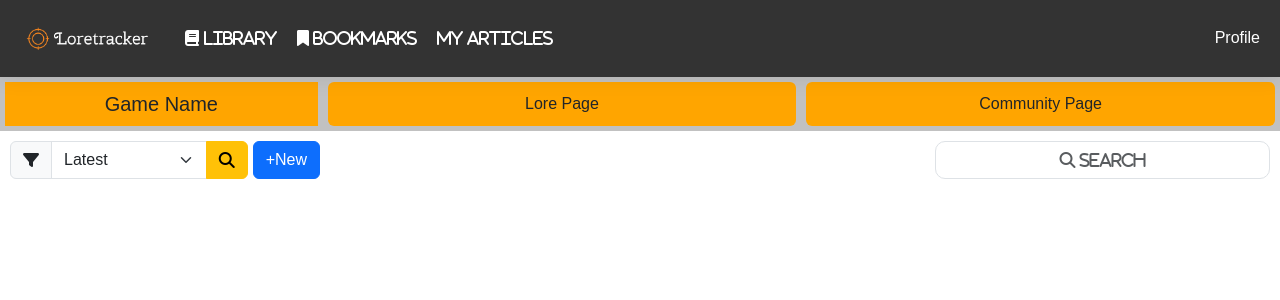
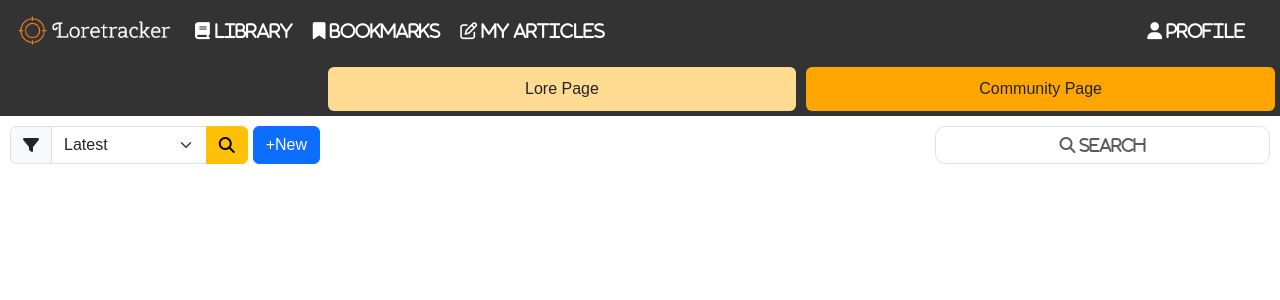
Before and after one commit to NagyGergo1/loretracker, a PHP site: page /communityPage.html in a window 1280 px wide. Shown: the top 300 px of the page. Run offline with PHP 8.4, Linux system fonts and the light colour scheme; some libraries are stand-ins or nearby versions.

Commit message:
design fejlesztések, toast nem működik

```diff
--- a/communityPage.html
+++ b/communityPage.html
@@ -13,22 +13,21 @@
 
 <body>
     <div class="container">
-        <div class="navbar">
+        <div class="navbar" style="box-shadow: none;">
             <div class="left-items">
-                <div><a href="./mainPage.html" class="active" style="font-family: FontAwesome;"><img src="./img/loretracker_logo.png" class="img-fluid img-rounded float-start" alt="Loretrakcer" style="max-width: 150px;"></a></div>
-                <div><a href="./libraryPage.html" style="font-family: FontAwesome;" class="active">&#xf02d Library</a>
-                </div>
-                <div style="font-family: FontAwesome;">&#xf02e Bookmarks</div>
-                <div id="toMyArticles" style="font-family: FontAwesome;"><a href="./myArticlesPage.html">My Articles</a></div>
+                <div><a href="./mainPage.html" class="active" style="font-family: FontAwesome;"><img src="./img/loretracker_logo.png" class="img-fluid img-rounded float-start" alt="Loretrakcer" style="max-width: 160px;"></a></div>
+                <div><a href="./libraryPage.html" style="font-family: FontAwesome;" class="active">&#xf02d Library</a></div>
+                <div><a href="" style="font-family: FontAwesome;">&#xf02e Bookmarks</a></div>
+                <div id="toMyArticles" style="font-family: FontAwesome;"><a href="./myArticlesPage.html">&#xf044 My Articles</a></div>
             </div>
             <div class="right-items">
-                <div><a href="./loginPage.html" class="active">Profile</a></div>
+                <div><a href="./loginPage.html" class="active" style="font-family: FontAwesome; margin: 15px;">&#xf007 Profile</a></div>
             </div>
         </div>
-        <div class="button-container">
-            <h5 class="form-label">Game Name</h5>
-            <a href="./gamePage.html" type="button" class="btn" id="lorePageLink">Lore Page</a>
-            <a href="#" type="button" class="btn">Community Page</a>
+        <div class="button-container" style="background-color: #333;">
+            <h5 class="form-label" id="gameName"></h5>
+            <a href="./gamePage.html" type="button" class="btn changeBtn" id="lorePageLink" style="background-color: #FFDB91;">Lore Page</a>
+            <a href="#" type="button" class="btn changeBtn">Community Page</a>
         </div>
         <div class="main">
             <div class="content-area" id="content-area">
@@ -129,6 +128,19 @@
         </div>
     </div>
 
+    <!-- up/down vote toast -->
+    <div class="toast-container position-fixed bottom-0 end-0 p-3">
+        <div id="liveToastUp" class="toast" role="alert" aria-live="assertive" aria-atomic="true">
+        <div class="toast-header">
+            <strong class="me-auto">Message</strong>
+            <button type="button" class="btn-close" data-bs-dismiss="toast" aria-label="Close"></button>
+        </div>
+        <div class="toast-body">
+            You liked this post!
+        </div>
+        </div>
+    </div>
+
     <script src="https://cdn.jsdelivr.net/npm/bootstrap@5.3.3/dist/js/bootstrap.bundle.min.js"
         integrity="sha384-YvpcrYf0tY3lHB60NNkmXc5s9fDVZLESaAA55NDzOxhy9GkcIdslK1eN7N6jIeHz"
         crossorigin="anonymous"></script>
--- a/css/communityPage.css
+++ b/css/communityPage.css
@@ -24,7 +24,8 @@
     width: 25%;
     margin: 5px;
     padding: 10px;
-    background-color: orange;
+    color: orange;
+    background-color: #333 !important;
     border: none;
     text-align: center;
 }
@@ -117,3 +118,7 @@
     margin: 0px;
     /* padding: 5px; */
 }
+
+.changeBtn:hover, .changeBtn:active{
+    background-color: orange !important;
+}
--- a/css/index.css
+++ b/css/index.css
@@ -23,6 +23,7 @@ body {
 .right-items {
     display: flex;
     align-items: center;
+    font-size: 17px;
 }
 
 .left-items {
@@ -66,3 +67,9 @@ body {
     padding: 10px;
     background-color: #f1f1f1;
 }
+
+img {
+    border-radius: 0.375rem;
+    width: 100%;
+    height: 100%;
+}
--- a/css/loginPage.css
+++ b/css/loginPage.css
@@ -1,3 +1,5 @@
+@import "//netdna.bootstrapcdn.com/font-awesome/3.0/css/font-awesome.css";
+
 .main {
     justify-content: center;
     align-items: center;
--- a/css/myArticlesPage.css
+++ b/css/myArticlesPage.css
@@ -0,0 +1 @@
+@import "//netdna.bootstrapcdn.com/font-awesome/3.0/css/font-awesome.css";
--- a/js/communityPage.js
+++ b/js/communityPage.js
@@ -16,6 +16,9 @@ async function newPostSections() {
 
         let gameData = await callphpFunction("gameNameGet", { id: gameId });
         let userData = await callphpFunction("getUserByEmail", { email: getCookie("email") });
+
+        let gameName = document.getElementById("gameName");
+        gameName.innerHTML = gameData.nev
 
         console.log();
 
@@ -110,6 +113,7 @@ async function loadCommunityPosts() {
         upvote.type = "button"
         upvote.classList = "btn btn-success post-vote-btn"
         upvote.innerHTML = "&#xf062"
+        upvote.id = "upVote"
         upDownVote.appendChild(upvote)
 
         let downvote = document.createElement("button")
@@ -117,6 +121,7 @@ async function loadCommunityPosts() {
         downvote.type = "button"
         downvote.classList = "btn btn-danger post-vote-btn"
         downvote.innerHTML = "&#xf063"
+        downvote.id = "downVote"
         upDownVote.appendChild(downvote)
 
         cardHeaderContent.appendChild(upDownVote)
@@ -198,6 +203,7 @@ async function loadCommunityPosts() {
             upvote.type = "button"
             upvote.classList = "btn btn-success post-vote-btn"
             upvote.innerHTML = "&#xf062"
+            upvote.id = "upVote"
             upDownVote.appendChild(upvote)
 
             let downvote = document.createElement("button")
@@ -205,6 +211,7 @@ async function loadCommunityPosts() {
             downvote.type = "button"
             downvote.classList = "btn btn-danger post-vote-btn"
             downvote.innerHTML = "&#xf063"
+            downvote.id = "downVote"
             upDownVote.appendChild(downvote)
 
             cardHeaderContent.appendChild(upDownVote)
@@ -381,6 +388,7 @@ async function searchBar() {
                         upvote.type = "button"
                         upvote.classList = "btn btn-success post-vote-btn"
                         upvote.innerHTML = "&#xf062"
+                        upvote.id = "upVote"
                         upDownVote.appendChild(upvote)
 
                         let downvote = document.createElement("button")
@@ -388,6 +396,7 @@ async function searchBar() {
                         downvote.type = "button"
                         downvote.classList = "btn btn-danger post-vote-btn"
                         downvote.innerHTML = "&#xf063"
+                        downvote.id = "downVote"
                         upDownVote.appendChild(downvote)
 
                         cardHeaderContent.appendChild(upDownVote)
@@ -472,6 +481,7 @@ async function searchBar() {
                             upvote.type = "button"
                             upvote.classList = "btn btn-success post-vote-btn"
                             upvote.innerHTML = "&#xf062"
+                            upvote.id = "upVote"
                             upDownVote.appendChild(upvote)
 
                             let downvote = document.createElement("button")
@@ -479,6 +489,7 @@ async function searchBar() {
                             downvote.type = "button"
                             downvote.classList = "btn btn-danger post-vote-btn"
                             downvote.innerHTML = "&#xf063"
+                            downvote.id = "downVote"
                             upDownVote.appendChild(downvote)
 
                             cardHeaderContent.appendChild(upDownVote)
@@ -562,6 +573,7 @@ async function searchBar() {
                 upvote.type = "button"
                 upvote.classList = "btn btn-success post-vote-btn"
                 upvote.innerHTML = "&#xf062"
+                upvote.id = "upVote"
                 upDownVote.appendChild(upvote)
 
                 let downvote = document.createElement("button")
@@ -569,6 +581,7 @@ async function searchBar() {
                 downvote.type = "button"
                 downvote.classList = "btn btn-danger post-vote-btn"
                 downvote.innerHTML = "&#xf063"
+                downvote.id = "downVote"
                 upDownVote.appendChild(downvote)
 
                 cardHeaderContent.appendChild(upDownVote)
@@ -634,7 +647,26 @@ $("text_communitySearch").addEventListener("keydown", function (press) {
 
 $("startButton_communityFilter").addEventListener("click", loadCommunityPosts);
 
+function toaster(){
+    const toasttrigger = document.getElementById("upVote")
+    const livetoast = document.getElementById("liveToastUp")
+
+    if(toasttrigger){
+        const toast = bootstrap.Toast.getOrCreateInstance(livetoast)
+        toasttrigger.addEventListener('click', () => {
+            toast.show()
+        })
+    }
+}
+
 window.addEventListener("load", function () {
     newPostSections();
     loadCommunityPosts();
+
+    toaster();
 })
+
+
+// document.getElementById("downVote").addEventListener('click', () => {
+
+// })
--- a/registerPage.html
+++ b/registerPage.html
@@ -14,10 +14,10 @@
     <div class="container">
         <div class="navbar">
             <div class="left-items">
-                <div><a href="./mainPage.html"><img src="./img/loretracker_logo.png" class="img-fluid img-rounded float-start" alt="Loretrakcer" style="max-width: 150px;"></a></div>
+                <div><a href="./mainPage.html"><img src="./img/loretracker_logo.png" class="img-fluid img-rounded float-start" alt="Loretrakcer" style="max-width: 160px;"></a></div>
             </div>
             <div class="right-items">
-                <div>Profile</div>
+                <div style="font-family: FontAwesome;">&#xf007 Profile</div>
             </div>
         </div>
         <div class="main">
```
Also changed, not shown: css/gamePage.css (+6 -1 lines), gamePage.html (+7 -7 lines), js/gamePage.js (+9 -1 lines), libraryPage.html (+6 -6 lines), loginPage.html (+5 -6 lines), mainPage.html (+5 -5 lines), myArticlesPage.html (+4 -4 lines), img/loretracker_logo.png.
